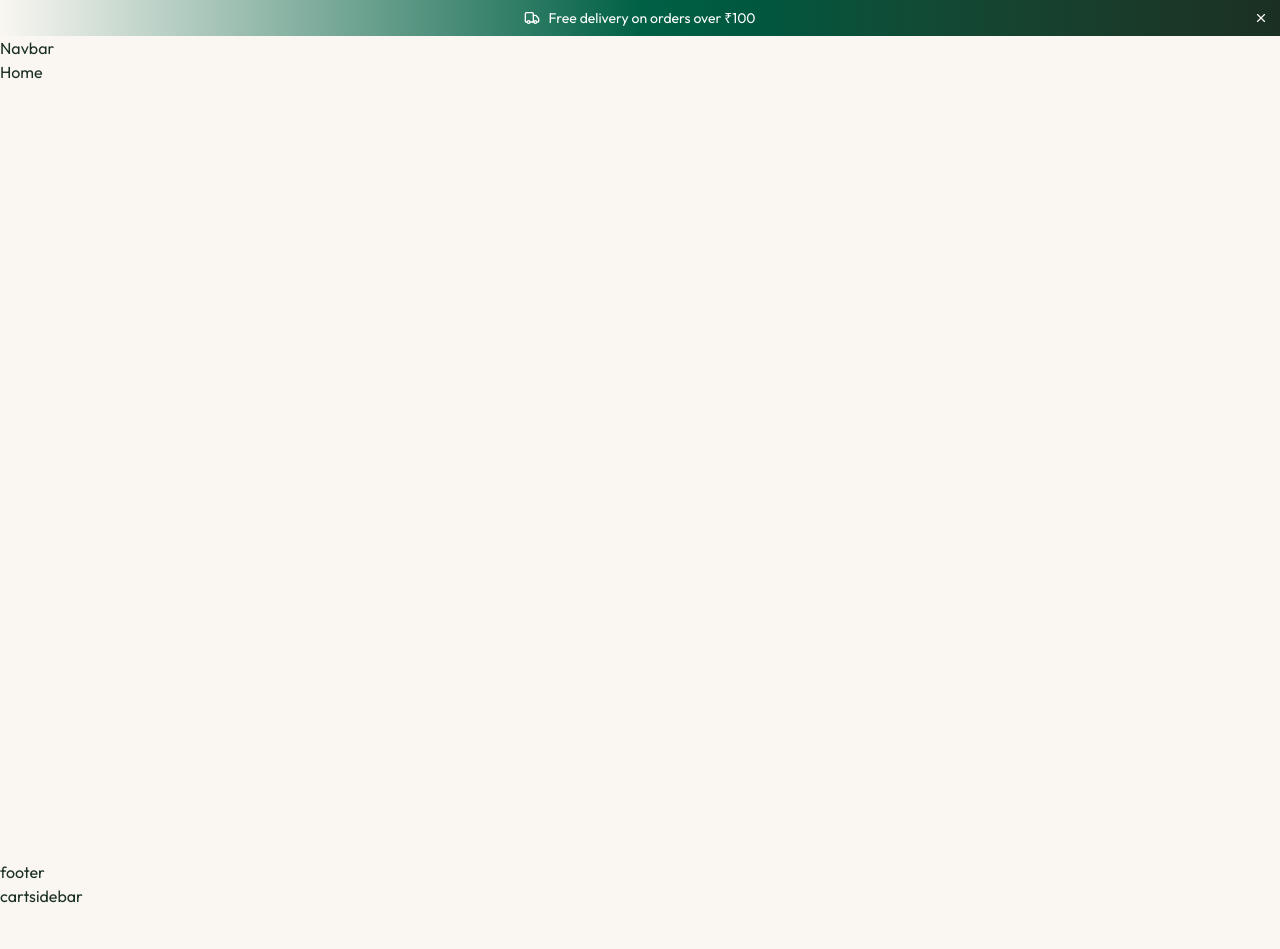
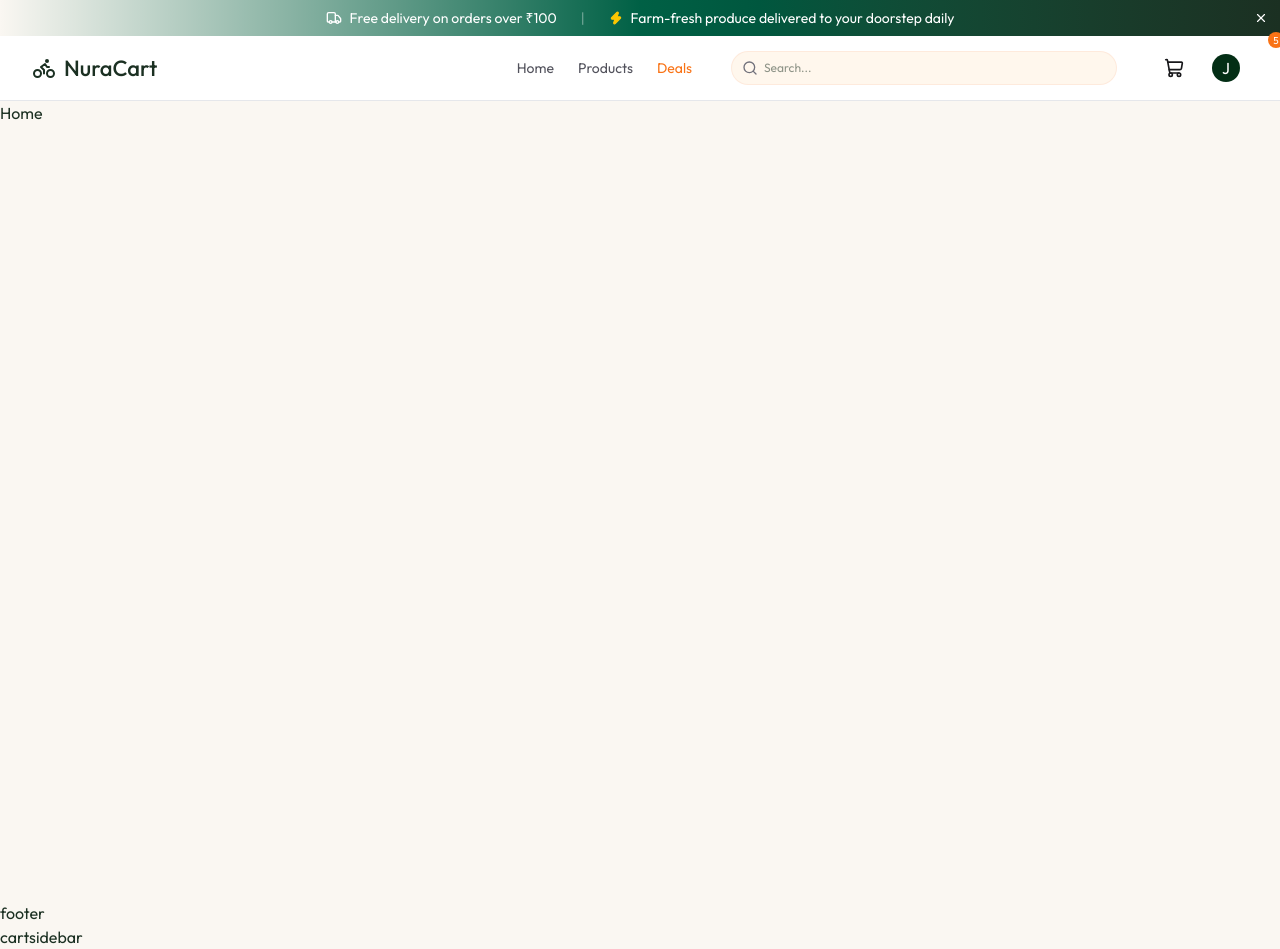
Before and after one commit to Nura730/NuraCart, a React (Vite) app in the folder client/: page / in a window 1280 px wide. Before the commit the page ends 908 px from the top, so only its background shows below. Built offline with nearby package versions, Linux system fonts and the light colour scheme.

Commit message:
Navbar Created

```diff
--- a/client/src/components/Banner.tsx
+++ b/client/src/components/Banner.tsx
@@ -1,5 +1,5 @@
 import { useState } from "react";
-import { TruckIcon, XIcon } from "lucide-react";
+import { TruckIcon, XIcon, ZapIcon } from "lucide-react";
 
 const Banner = () => {
   const [bannerVisible, setBannerVisible] = useState(() => {
@@ -19,6 +19,11 @@ const Banner = () => {
               <TruckIcon className="size-4 shrink-0" />
               <span>Free delivery on orders over ₹100</span>
             </div>
+            <span className="hidden sm:inline text-white/40">|</span>
+            <div className="hidden sm:flex items-center gap-2">
+              <ZapIcon className="size-3.5 fill-yellow-400 text-yellow-400 shrink-0" />
+              <span>Farm-fresh produce delivered to your doorstep daily</span>
+            </div>
           </div>
 
           <button
--- /dev/null
+++ b/client/src/components/Navbar.tsx
@@ -0,0 +1,97 @@
+import { useState } from "react";
+import { Link, useNavigate } from "react-router-dom";
+import { BikeIcon } from "lucide-react";
+import { SearchIcon } from "lucide-react";
+import { ShoppingCartIcon } from "lucide-react";
+
+const Navbar = () => {
+  const user: any = {
+    name: "John Doe",
+    email: "john@example.com",
+    isAdmin: true,
+  };
+
+  const { cartCount, setisCartOpen } = {
+    cartCount: 5,
+    setIsCartOpen: (_data: any) => {},
+  };
+
+  const [searchQuery, setSearchQuery] = useState("");
+  const [userMenuOpen, setUserMenuOpen] = useState(false);
+  const navigate = useNavigate();
+  return (
+    <nav className="bg-white sticky top-0 z-50 border-b border-app-border">
+      <div className="max-w-7xl mx-auto px-4 sm:px-6 lg:px-8 flex items-center justify-between h-16 gap-4">
+        {/*logo*/}
+        <Link
+          to="/"
+          className="flex items-center gap-2 text-[22px] font-medium shrink-0"
+        >
+          <BikeIcon size={24} /> NuraCart
+        </Link>
+
+        <div className="w-full flex items-center justify-end gap-4 lg:gap-10">
+          {/*Navlinks*/}
+          <div className="hidden md:flex items-center gap-6 text-sm text-zinc-600">
+            <Link to="/">Home</Link>
+            <Link to="/products">Products</Link>
+            <Link to="/deals" className="text-app-orange">
+              Deals
+            </Link>
+          </div>
+          {/*Searchbar*/}
+          <form className="hidden sm:flex flex-1 max-w-sm text-xs sm:tex-sm">
+            <div className="relative w-full">
+              <SearchIcon
+                className="absolute
+            left-2.5 top-1/2 -translate-y-1/2 size-4 text-zinc-500"
+              />
+              <input
+                type="text"
+                placeholder="Search..."
+                value={searchQuery}
+                onChange={(e) => setSearchQuery(e.target.value)}
+                className="w-full pl-8 p-2 bg-orange-50 rounded-full ring ring-app-orange/15 focus:ring-app-orange/30"
+              />
+            </div>
+          </form>
+
+          {/*Right actiona*/}
+          <div className="flex items-center gap-3">
+            {/*cart*/}
+            <button
+              className="realtive p-2 rounded-xl"
+              onClick={() => setisCartOpen(true)}
+            >
+              <ShoppingCartIcon className="size-5 text-zinc-900" />
+              {cartCount > 0 && (
+                <span
+                  className="absolute -top-1 -right-1
+            size-4 bg-app-orange text-white text-[10px] rounded-full
+            flex-center"
+                >
+                  {cartCount}
+                </span>
+              )}
+            </button>
+            {/*user*/}
+            <div className="relative">
+              {user ? (
+              <button className="flex items-center gap-2 p-2">
+                <div className="size-7 rounded-full bg-green-950 text-white flex-center">{user.name.charAt(0).toUpperCase()}
+
+                </div>
+              </button>
+              ) :
+              (
+              <div></div>
+              )}
+            </div>
+          </div>
+        </div>
+      </div>
+    </nav>
+  );
+};
+
+export default Navbar;
--- a/client/src/pages/AppLayout.tsx
+++ b/client/src/pages/AppLayout.tsx
@@ -1,11 +1,12 @@
 import { Outlet } from "react-router-dom";
 import Banner from "../components/Banner";
+import Navbar from "../components/Navbar";
 
 const AppLayout = () => {
   return (
     <>
       <Banner />
-      <p>Navbar</p>
+      <Navbar />
       <main className="min-h-screen">
         <Outlet />
       </main>
```
